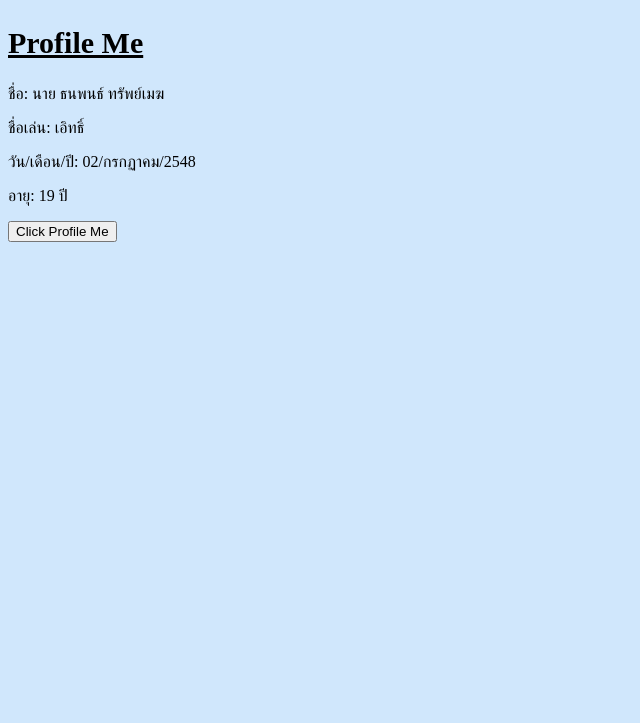
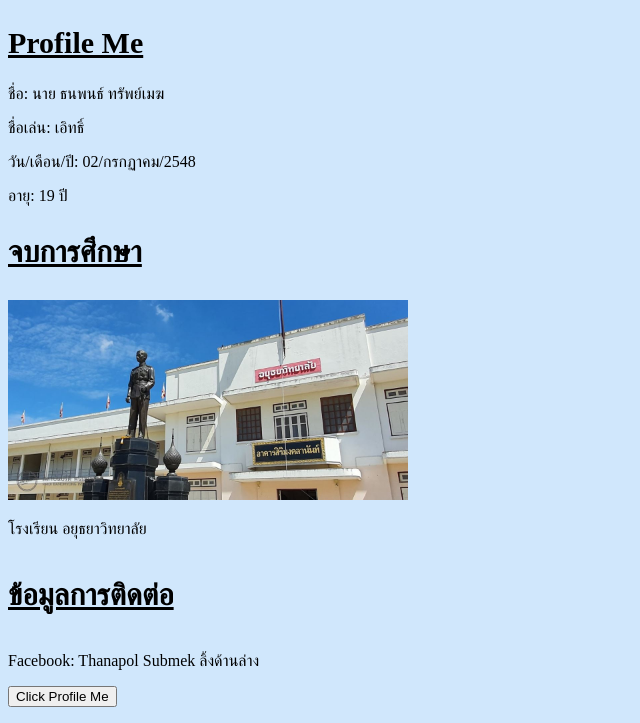
Before and after one commit to JAOMeoww/Profile-Me, a plain HTML site: page index.html in a window 1280 px wide. Shown: the part 483-1206 px from the top of the page, without its empty margins (0-640 px from the left). Before the commit the page ends 800 px from the top, so only its background shows below. Drawn offline with Linux system fonts and the light colour scheme.

Commit message:
Add files via upload

```diff
--- a/index.html
+++ b/index.html
@@ -2,7 +2,7 @@
 <html>
 
 <head>
-    <title>Thanapol Submek</title>
+    <title>Web Profile</title>
 </head>
 <body style="background-color: rgb(208, 231, 252);">
     <h1>Web Proflie Me</h1>
@@ -14,7 +14,13 @@
     <p>ชื่อเล่น: เอิทธิ์</p>
     <p>วัน/เดือน/ปี: 02/กรกฏาคม/2548</p>
     <p>อายุ: 19 ปี</p>
-    <p></p>
+
+    <h3 style="font-size:30px;"><ins>จบการศึกษา</ins></h3>
+    <img src="20200527_141706-cover.jpg" alt="Image me" width="400" height="200">
+    <p>โรงเรียน อยุธยาวิทยาลัย</p>
+
+    <h4 style="font-size:30px;"><ins>ข้อมูลการติดต่อ</ins></h4>
+    <p>Facebook: Thanapol Submek ลิ้งด้านล่าง</p>
 
 </body>
 </html>
```
